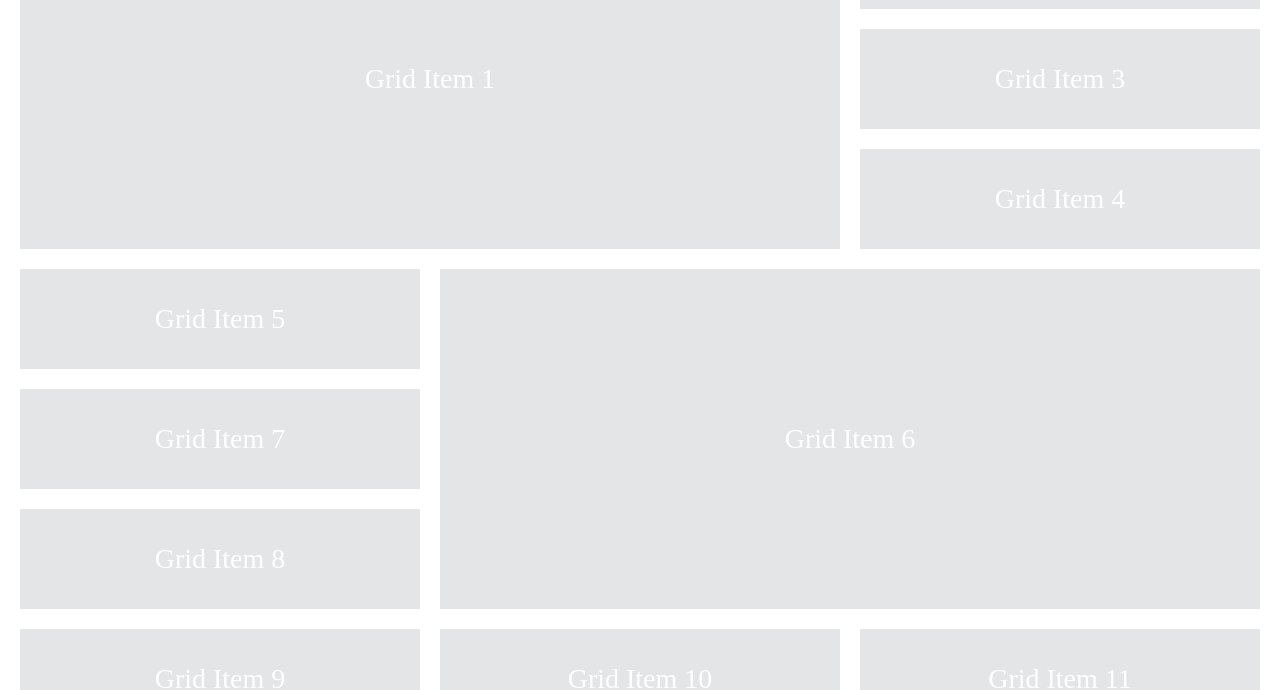
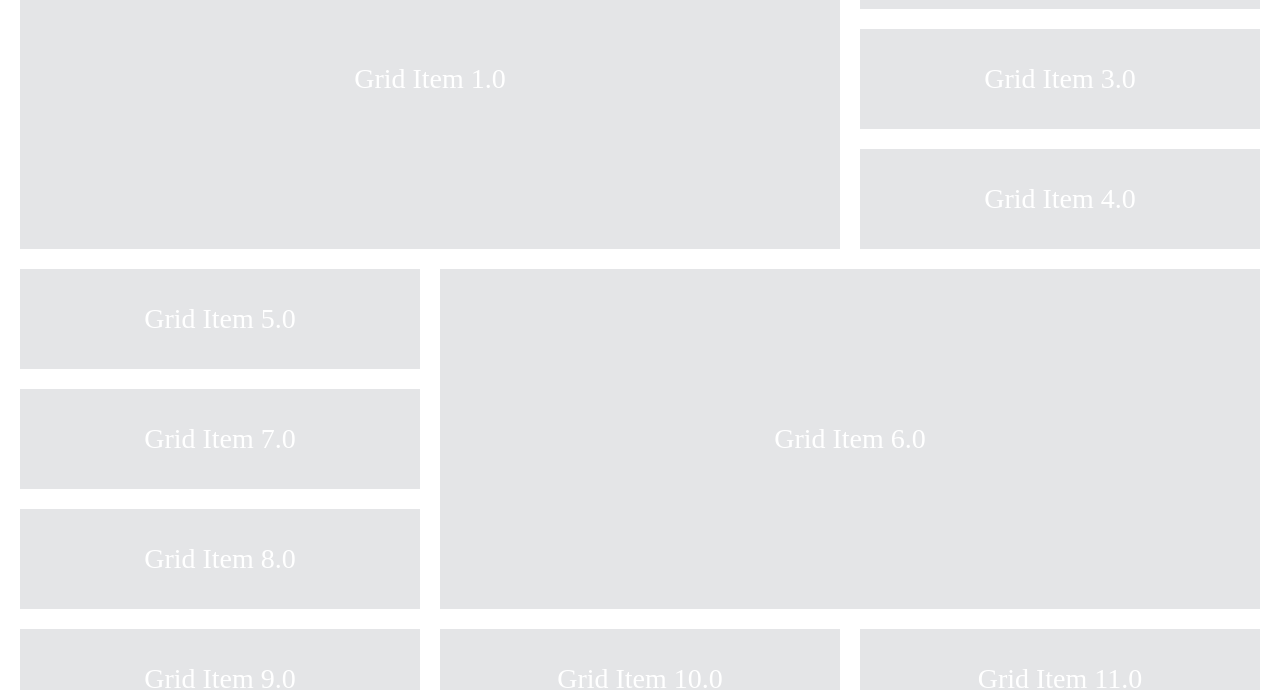
Before and after one commit to zulyParra/ProyBic, a plain HTML site: page index.html in a window 1280 px wide. Shown: the part 111-801 px from the top of the page. Drawn offline with Linux system fonts and the light colour scheme.

Commit message:
Cambio de numeracion en grids

```diff
--- a/index.html
+++ b/index.html
@@ -22,37 +22,37 @@
     <main class="main-content">
         <div class="grid-galeria">
             <div class="big-grid-item">
-                <div class="box">Grid Item 1</div>
+                <div class="box">Grid Item 1.0</div>
             </div>
             <div>
-                <div class="box">Grid Item 2</div>
+                <div class="box">Grid Item 2.0</div>
             </div>
             <div>
-                <div class="box">Grid Item 3</div>
+                <div class="box">Grid Item 3.0</div>
             </div>
             <div>
-                <div class="box">Grid Item 4</div>
+                <div class="box">Grid Item 4.0</div>
             </div>
             <div>
-                <div class="box">Grid Item 5</div>
+                <div class="box">Grid Item 5.0</div>
             </div>
             <div class="big-grid-item">
-                <div class="box">Grid Item 6</div>
+                <div class="box">Grid Item 6.0</div>
             </div>
             <div>
-                <div class="box">Grid Item 7</div>
+                <div class="box">Grid Item 7.0</div>
             </div>
             <div>
-                <div class="box">Grid Item 8</div>
+                <div class="box">Grid Item 8.0</div>
             </div>
             <div>
-                <div class="box">Grid Item 9</div>
+                <div class="box">Grid Item 9.0</div>
             </div>
             <div>
-                <div class="box">Grid Item 10</div>
+                <div class="box">Grid Item 10.0</div>
             </div>
             <div class="grid-items">
-                <div class="box">Grid Item 11</div>
+                <div class="box">Grid Item 11.0</div>
             </div>
         </div>
     </main>
```
